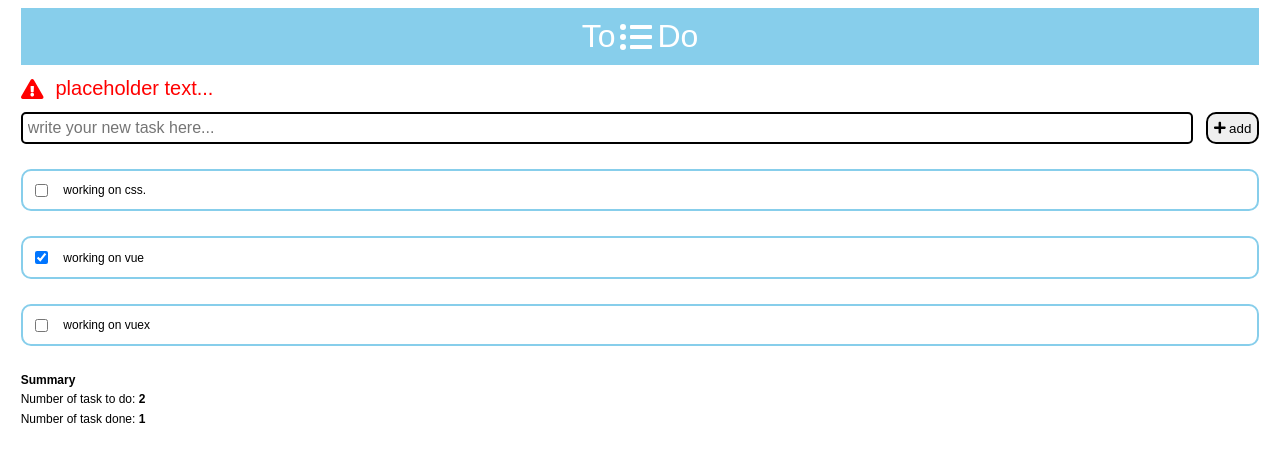
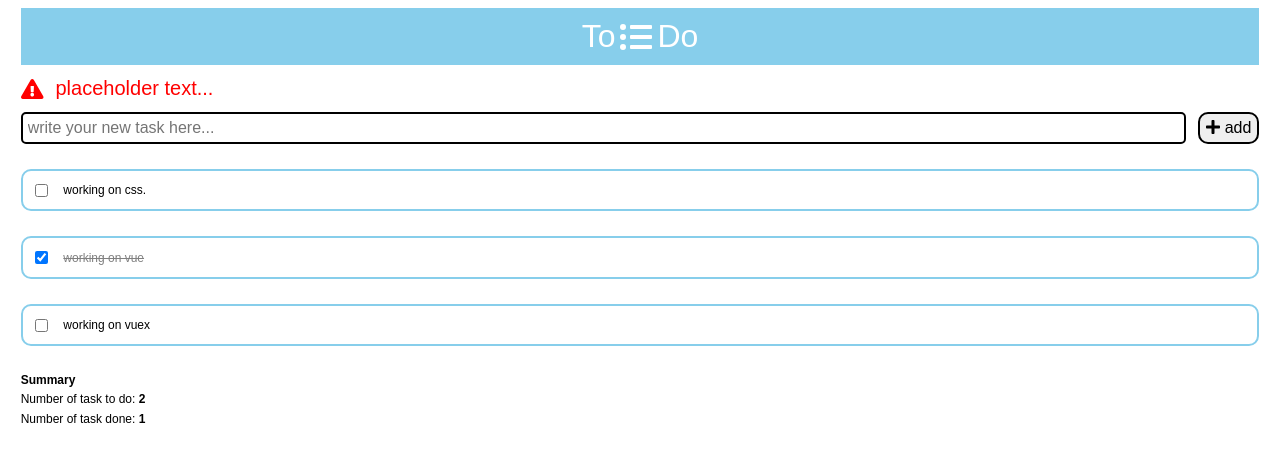
Before and after one commit to aaronsum1102/todo-vue, a Vue app: page / in a window 1280 px wide. Shown: the top 462 px of the page. Built offline with nearby package versions, Linux system fonts and the light colour scheme.

Commit message:
add binding of style to task status

```diff
--- a/src/components/molecules/InputForm.vue
+++ b/src/components/molecules/InputForm.vue
@@ -1,8 +1,8 @@
 <template>
     <div class="input-form">
         <base-input-text class="input font-size" placeholder="write your new task here..." />
-        <button class="button">
-            <font-awesome-icon id="icon font-size" icon="plus" /> add
+        <button class="button font-size">
+            <font-awesome-icon icon="plus" /> add
         </button>
     </div>
 </template>
--- a/src/components/molecules/ToDoListItem.vue
+++ b/src/components/molecules/ToDoListItem.vue
@@ -5,7 +5,8 @@
           :checked="todoItem.status"
           @change="setStatus(todoItem)"/>
         <to-do-item-message class="details"
-          :message="todoItem.item" />
+          :message="todoItem.item"
+          v-bind:class="{done: todoItem.status}" />
     </div>
 </template>
 
@@ -47,4 +48,8 @@ export default {
   padding: 1%;
   flex: 1;
 }
+.done {
+  text-decoration: line-through;
+  color: grey;
+}
 </style>
```
